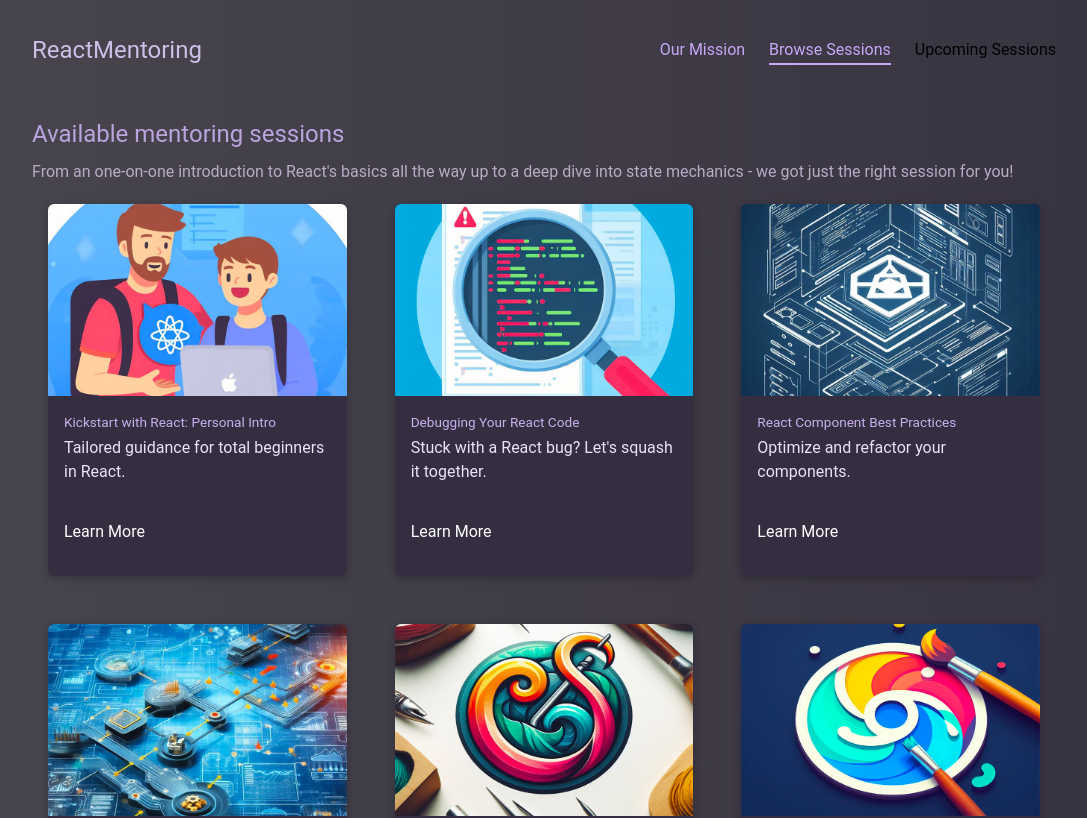
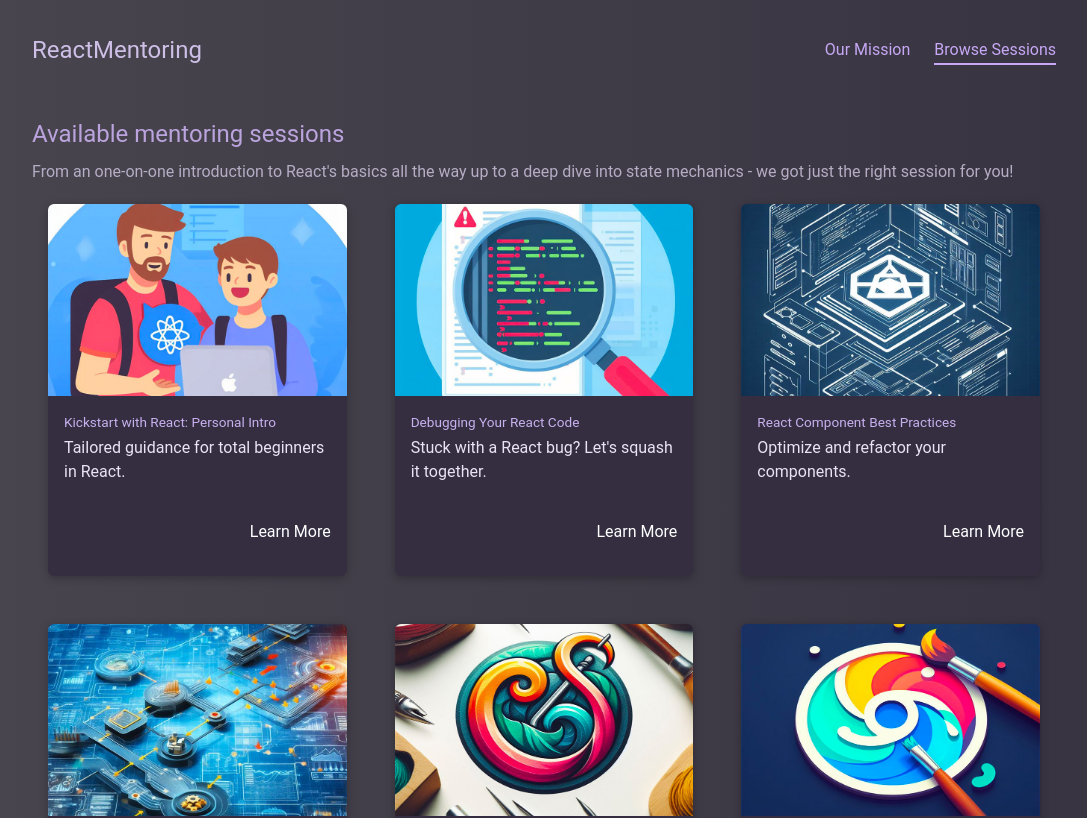
Before and after one commit to nenadmne/typescript-sessions-page, a React (Vite) app: page /sessions in a window 1280 px wide. Shown: the top 818 px of the page, without its empty margins (96-1183 px from the left). Built offline with nearby package versions, Linux system fonts and the light colour scheme.

Commit message:
Main header Tailwind css | wide screen

```diff
--- a/src/components/navigation/MainHeader.tsx
+++ b/src/components/navigation/MainHeader.tsx
@@ -1,32 +1,44 @@
 import { NavLink } from "react-router-dom";
 
 export default function MainHeader() {
+  const navLinks = [
+    {
+      to: "/",
+      text: "Our Mission",
+    },
+    {
+      to: "/sessions",
+      text: "Browse Sessions",
+    },
+  ];
+
+  const linkClass =
+    "text-header-link pb-1 border-b-2 hover:border-header-link active:border-header-link";
+
   return (
     <>
-      <header id="main-header">
-        <h1>ReactMentoring</h1>
+      <header
+        id="main-header"
+        className="w-[80%] max-w-7xl flex justify-between items-center my-8 mx-auto"
+      >
+        <h1 className="m-0 text-xl text-header-pink">ReactMentoring</h1>
         <nav>
-          <ul>
-            <li>
-              <NavLink
-                to="/"
-                className={({ isActive }) => (isActive ? "active" : "")}
-                end
-              >
-                Our Mission
-              </NavLink>
-            </li>
-            <li>
-              <NavLink
-                to="/sessions"
-                className={({ isActive }) => (isActive ? "active" : "")}
-              >
-                Browse Sessions
-              </NavLink>
-            </li>
-            <li>
-              <button>Upcoming Sessions</button>
-            </li>
+          <ul className="list-none m-0 p-0 flex gap-6 items-center">
+            {navLinks.map((link, index) => (
+              <li key={index}>
+                <NavLink
+                  to={link.to}
+                  className={({ isActive }) =>
+                    isActive
+                      ? `${linkClass} border-header-link`
+                      : `${linkClass} border-transparent`
+                  }
+                  end={link.to === "/"}
+                >
+                  {link.text}
+                </NavLink>
+              </li>
+            ))}
           </ul>
         </nav>
       </header>
--- a/src/components/pages/sessions/components/SessionItem.tsx
+++ b/src/components/pages/sessions/components/SessionItem.tsx
@@ -19,7 +19,7 @@ export default function SessionItem({ item }: SessionItemProps) {
           <h3 className="mb-1 text-light-purple text-sm">{title}</h3>
           <p className="mb-1 text-lighter-purple text-base">{summary}</p>
         </div>
-        <p className="mt-8 mb-4">
+        <p className="mt-8 mb-4 text-right">
           <Link to={id}>Learn More</Link>
         </p>
       </div>
--- a/src/index.css
+++ b/src/index.css
@@ -83,40 +83,6 @@ body {
   text-align: right;
 }
 
-#main-header {
-  width: 80%;
-  max-width: 80rem;
-  margin: 2rem auto;
-  display: flex;
-  justify-content: space-between;
-  align-items: center;
-}
-
-#main-header h1 {
-  margin: 0;
-  font-size: 1.5rem;
-  color: #cebfe7;
-}
-
-#main-header nav ul {
-  display: flex;
-  gap: 1.5rem;
-  align-items: center;
-}
-
-#main-header a {
-  text-decoration: none;
-  color: #c6a8f5;
-  padding: 0.25rem 0;
-  border-bottom: 2px solid transparent;
-}
-
-#main-header a:hover,
-#main-header a:active,
-#main-header a.active {
-  border-color: #c6a8f5;
-}
-
 #home-page {
   width: 80%;
   max-width: 60rem;
@@ -178,48 +144,6 @@ body {
   color: #b6adc5;
 }
 
-
-/* .session-item {
-  display: flex;
-  flex-direction: column;
-  background-color: #352e41;
-  color: white;
-  border-radius: 6px;
-  overflow: hidden;
-  box-shadow: 0 2px 8px rgba(0, 0, 0, 0.26);
-} */
-
-/* .session-item img {
-  width: 100%;
-  height: 12rem;
-  object-fit: cover;
-} */
-
-/* .session-item .session-data {
-  display: flex;
-  flex-direction: column;
-  justify-content: space-between;
-  padding: 1rem;
-} */
-
-/* .session-item .session-data h3,
-.session-item .session-data p {
-  margin: 0 0 0.25rem 0;
-} */
-
-/* .session-item .session-data h3 {
-  color: #c7b0ee;
-  font-size: 0.85rem;
-}
-
-.session-item .session-data p {
-  color: #eae3f6;
-  font-size: 1rem;
-} */
-
-/* .session-item .session-data .actions {
-  margin: 2rem 0 1rem 0;
-} */
 
 #session-page {
   width: 80%;
--- a/tailwind.config.js
+++ b/tailwind.config.js
@@ -9,11 +9,13 @@ export default {
       colors: {
         "light-purple": "#c7b0ee",
         "lighter-purple": "#eae3f6",
+        "header-pink": "#cebfe7",
+        "header-link": "#c6a8f5",
       },
       fontSize: {
         sm: "0.85rem",
         base: "1rem",
-        xl: "1.25rem",
+        xl: "1.5rem",
         "2xl": "2rem",
         "3xl": "3rem",
         "4xl": "4rem",
```
